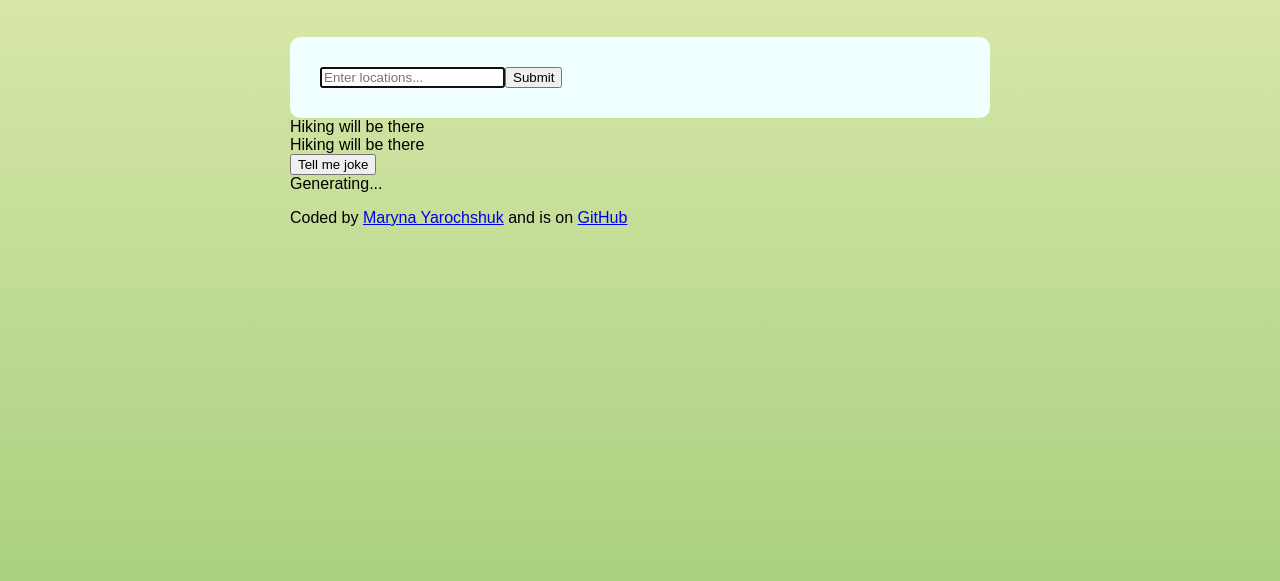
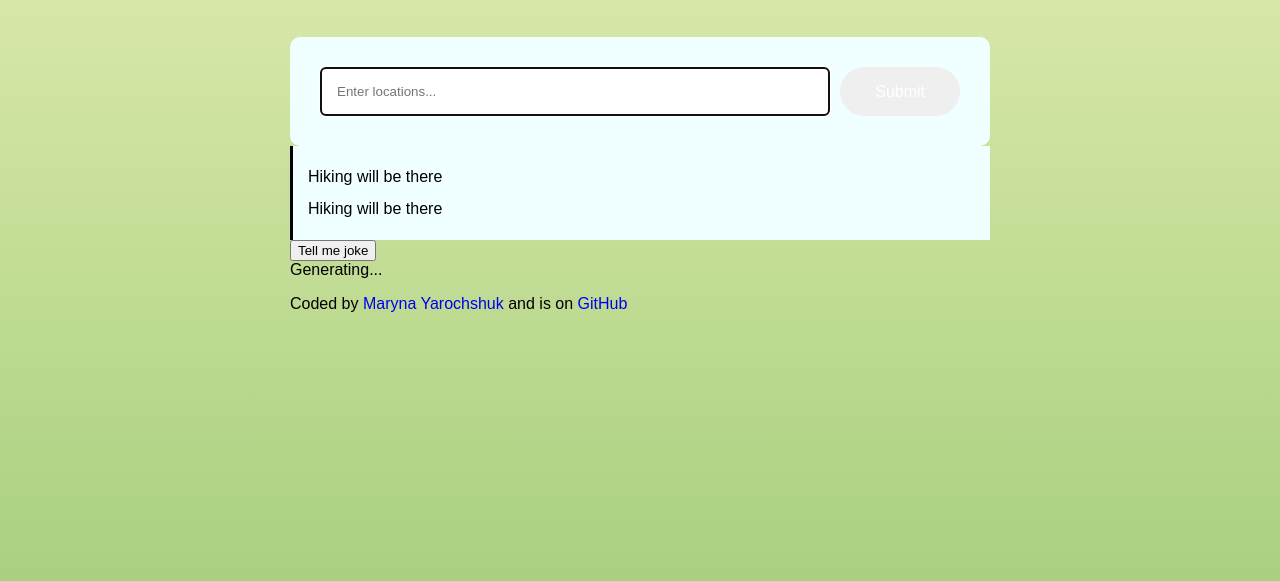
Before and after one commit to MarynaYar/AI, a plain HTML site: page index.html in a window 1280 px wide. Shown: the part 107-688 px from the top of the page. Drawn offline with nearby package versions, Linux system fonts and the light colour scheme.

Commit message:
Updated the CSS

```diff
--- a/index.html
+++ b/index.html
@@ -17,9 +17,9 @@
     <main>
       <form action="">
         <input class="prompt" type="text" placeholder="Enter locations..." autofocus required autocomplete="off">
-        <input type="submit">
+        <input type="submit" class="submit">
       </form>
-      <div>
+      <div class="main-box">
         Hiking will be there
         <br />
         Hiking will be there
--- a/style.css
+++ b/style.css
@@ -31,3 +31,36 @@ form {
   margin: 50px auto;
   max-width: 700px;
 }
+
+.prompt {
+  padding: 16px;
+  border: 1px solid rgba(39, 33, 66, 0.5);
+  border-radius: 5px;
+  width: 80%;
+}
+
+.submit {
+  margin-left: 10px;
+  border: none;
+  border-radius: 50px;
+  color: white;
+  padding: 14px 25px;
+  width: 125px;
+  font-size: 16px;
+}
+
+.main-box {
+  font-size: 16px;
+  background-color: azure;
+  padding: 15px;
+  line-height: 2;
+  border-left: 3px solid black;
+}
+
+a {
+  text-decoration: none;
+}
+
+a:hover {
+  text-decoration: underline;
+}
```
